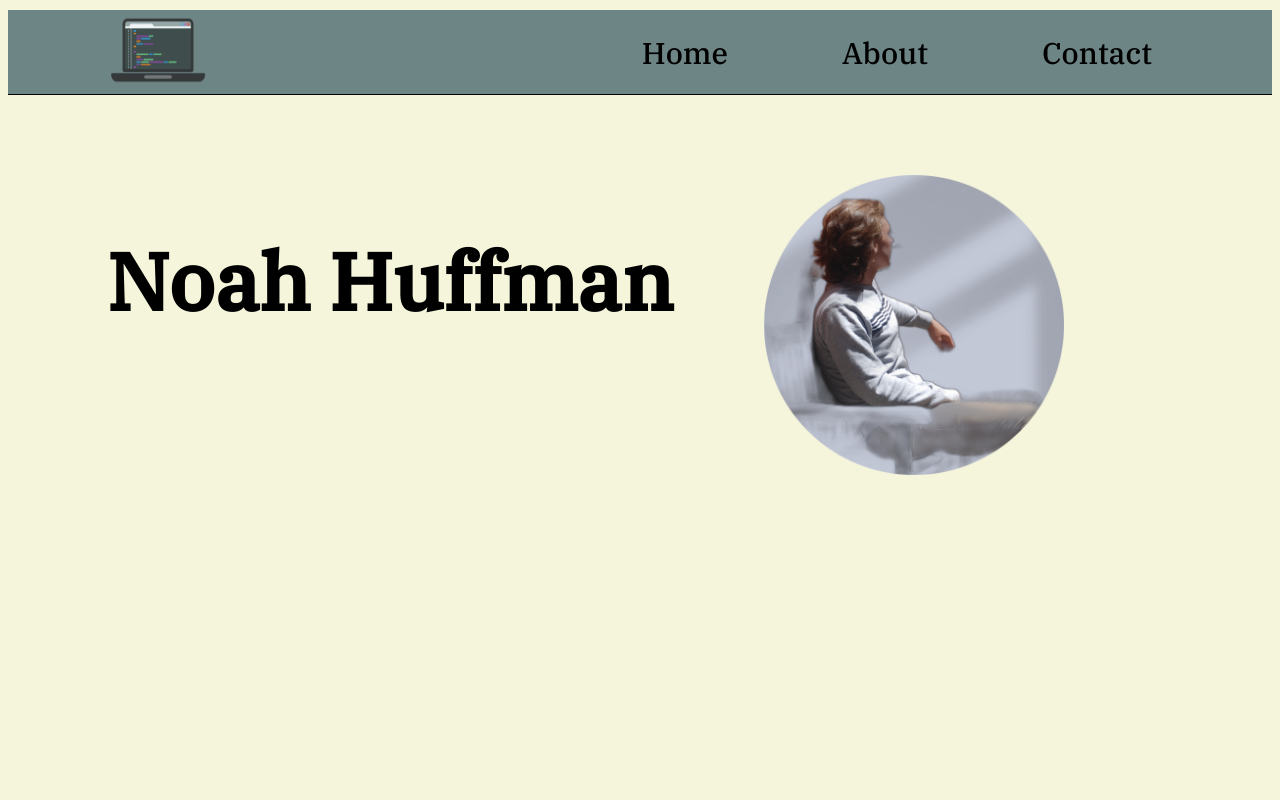
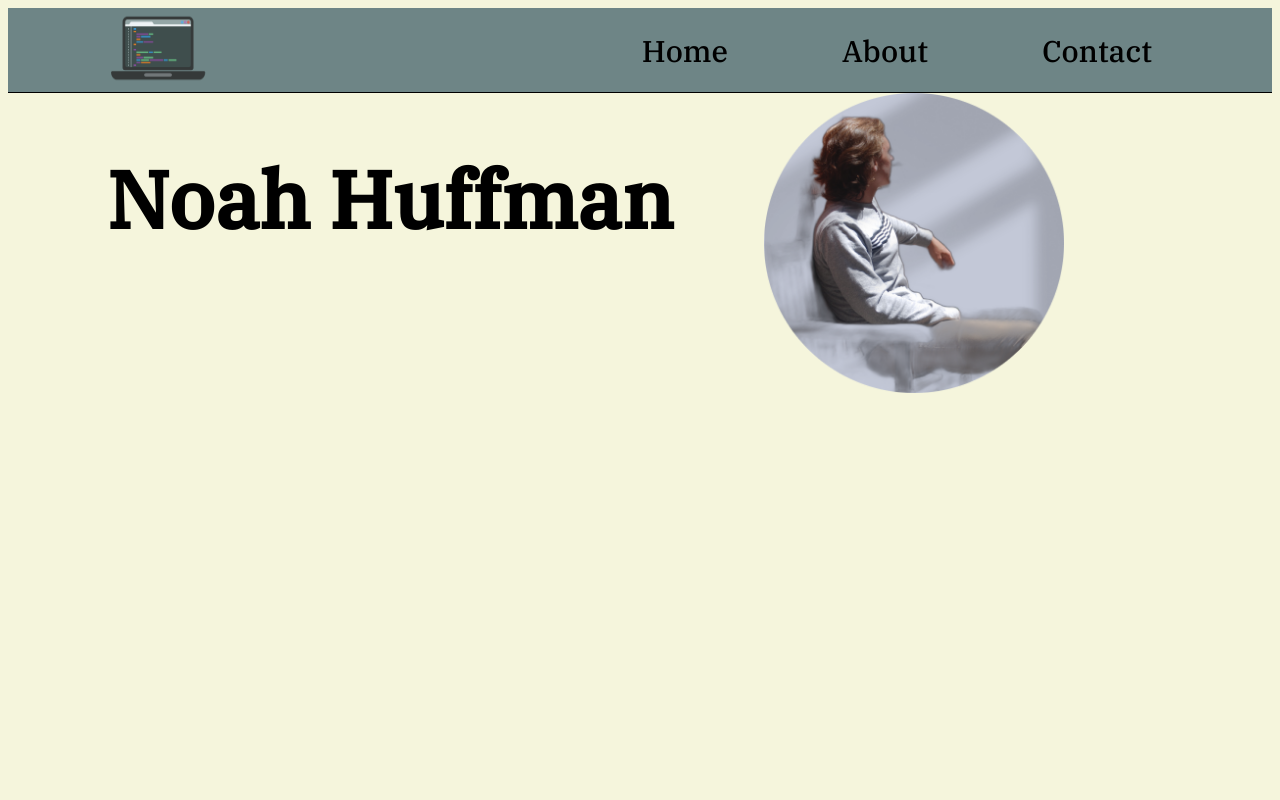
Before and after one commit to NoahHuffman/Portfolio, a Next.js app: page / in a window 1280 px wide. Shown: the top 800 px of the page. Built offline with nearby package versions, Linux system fonts and the light colour scheme.

Commit message:
Cabin Fever

```diff
--- a/styles/Home.module.css
+++ b/styles/Home.module.css
@@ -1,18 +1,3 @@
-@media screen and (max-width: 900px) {
-  .content {
-    min-height: fit-content;
-    width: fit-content;
-  }
-  .container {
-    width: fit-content;
-  }
-  .container h1 {
-    width: fit-content;
-  }
-  .container img {
-    width: fit-content;
-  }
-}
 .content {
   min-height: 100vh;
   position: relative;
@@ -351,3 +336,7 @@
     transform: rotate(0deg);
   }
 }
+
+/* ############### Smaller Devices ############### */
+@media screen and (max-width: 900px) {
+}
--- a/styles/globals.css
+++ b/styles/globals.css
@@ -17,7 +17,7 @@ nav {
   background-color: rgb(110, 133, 134);
   padding-right: 20px;
   padding-left: 100px;
-  margin: 10px auto 80px;
+  margin: 0;
   display: flex;
   justify-content: center;
   align-items: center;
@@ -142,41 +142,4 @@ span.aboutContent {
 
 /* ############### Smaller Devices ############### */
 @media screen and (max-width: 900px) {
-  nav a {
-    margin: auto;
-    padding: auto;
-  }
-  a {
-    font-size: large;
-  }
-  footer {
-    width: fit-content;
-  }
-  .forum {
-    width: fit-content;
-  }
-  .form {
-    width: fit-content;
-  }
-  .contactText {
-    width: fit-content;
-  }
-  span.aboutContent {
-    width: fit-content;
-  }
-  .about {
-    width: fit-content;
-  }
-
-  .abouth1 {
-    width: fit-content;
-  }
-
-  .skillsHeader {
-    width: fit-content;
-  }
-
-  .linksTxt1 {
-    width: fit-content;
-  }
 }
```
